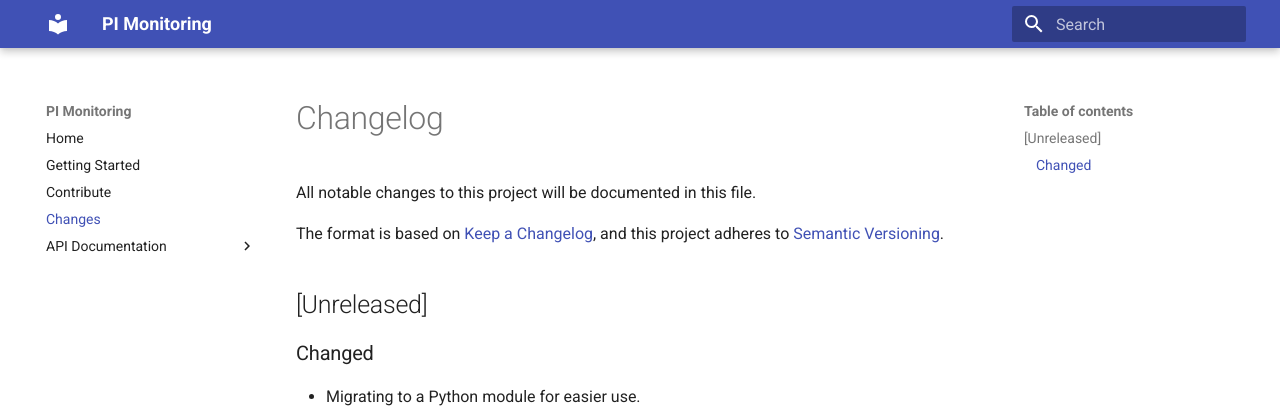
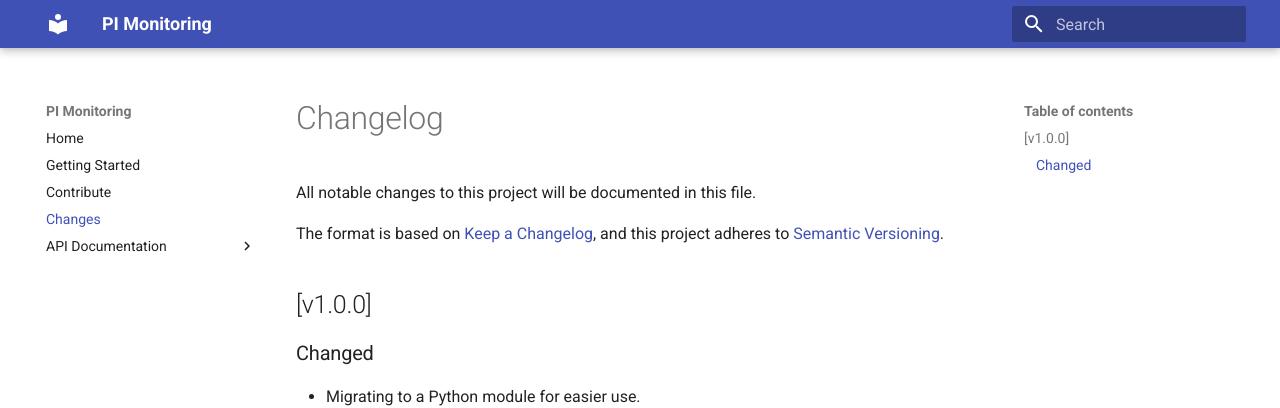
Before and after one commit to spydersoft-consulting/pi-monitor, an MkDocs documentation site: the page built from docs/CHANGELOG.md, in a window 1280 px wide. Shown: the top 408 px of the page. Built offline with MkDocs 1.6.1 and Material for MkDocs 9.7.7, drawn with Linux system fonts in a browser that asks for light colours.

Commit message:
Updated version in CHANGELOG.md

```diff
--- a/docs/CHANGELOG.md
+++ b/docs/CHANGELOG.md
@@ -5,7 +5,7 @@ All notable changes to this project will be documented in this file.
 The format is based on [Keep a Changelog](https://keepachangelog.com/en/1.0.0/),
 and this project adheres to [Semantic Versioning](https://semver.org/spec/v2.0.0.html).
 
-## [Unreleased]
+## [v1.0.0]
 
 ### Changed
 
```
